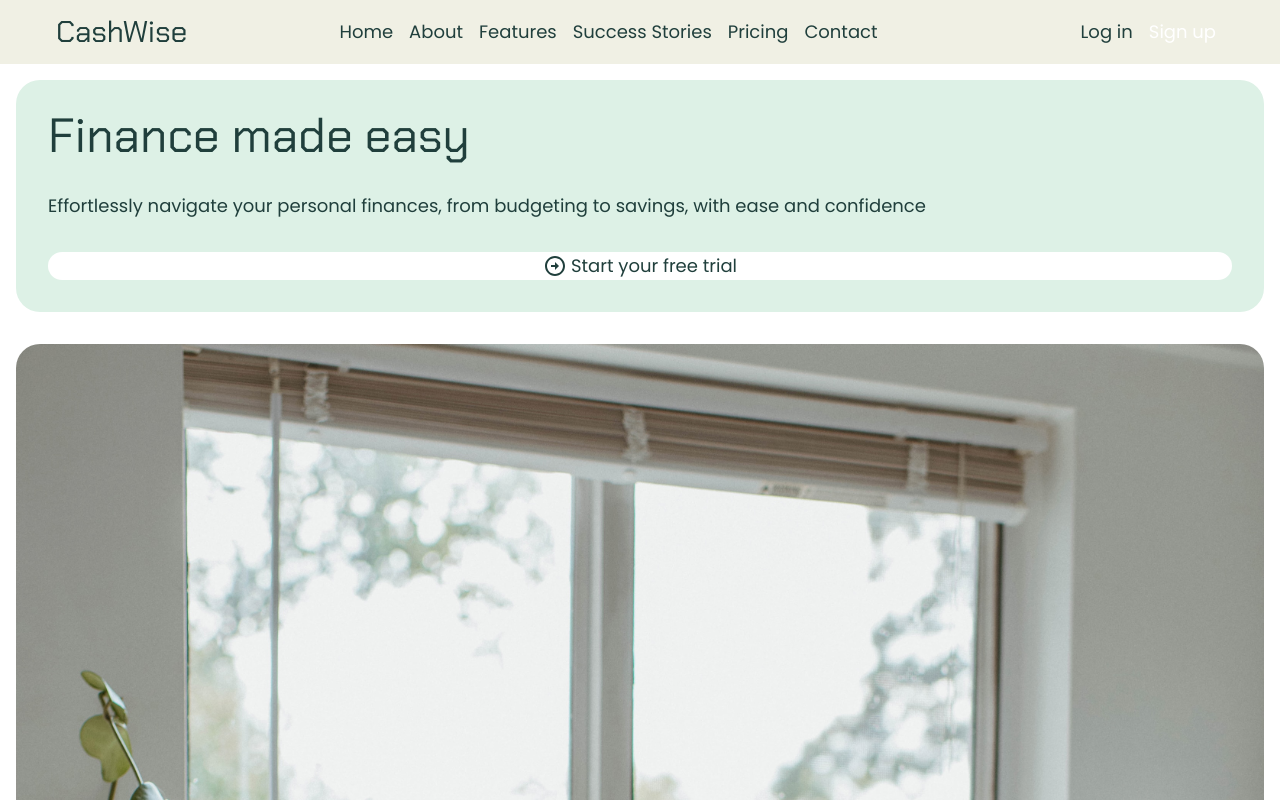
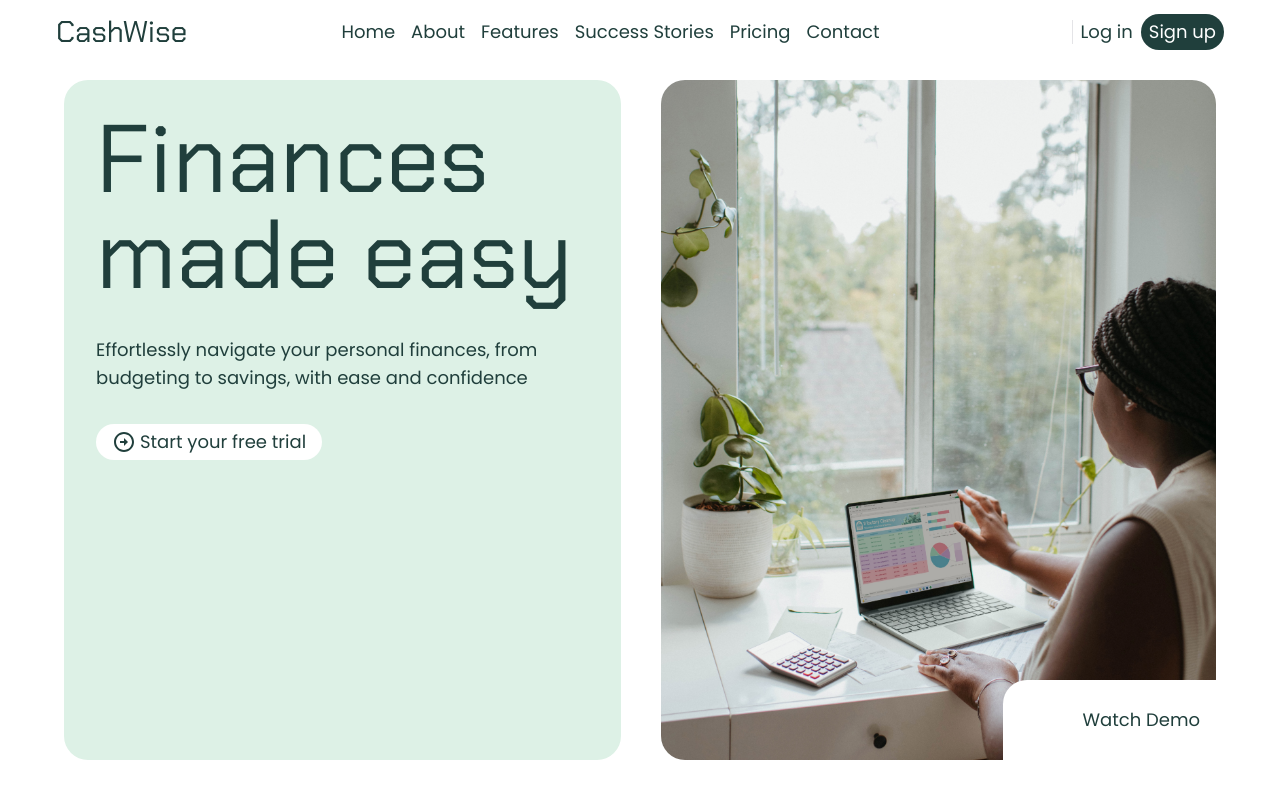
Before and after one commit to Milkdromeda-333/cashwise, a React (Vite) app: page / in a window 1280 px wide. Shown: the top 800 px of the page. Built offline with nearby package versions, Linux system fonts and the light colour scheme; some icons are missing.

Commit message:
add animations to heaer and navbar comps

```diff
--- a/src/components/Home/Header.jsx
+++ b/src/components/Home/Header.jsx
@@ -4,23 +4,26 @@ export default function Header() {
   return (
      <section className="
           bg-brand-lightMint text-brand-mint
-          p-8 mt-4 rounded-3xl
+          p-8 rounded-3xl
           flex flex-col gap-8
+          md:w-1/2
           ">
           <h1 className="
             text-5xl font-brand
+            lg:text-8xl
           ">
-              Finance made easy
+              Finances made easy
           </h1>
 
           <p>Effortlessly navigate your personal finances, from budgeting to savings, with ease and confidence</p>
 
       <a href="" className="
-              w-full bg-white
+          group
+          w-full bg-white rounded-3xl px-4 py-1
           flex flex-row justify-center items-center gap-1
-              rounded-3xl
+          lg:w-fit
           ">
-              <BiRightArrowCircle className="text-2xl" />
+              <BiRightArrowCircle className="text-2xl duration-700 group-hover:translate-x-0.5" />
               Start your free trial
           </a>
       </section>
--- a/src/components/Home/WatchDemo.jsx
+++ b/src/components/Home/WatchDemo.jsx
@@ -1,23 +1,26 @@
 import { PiPlayCircleThin } from "react-icons/pi";
-
 
 export default function WatchDemo() {
 
   return (
-      <div className="rounded-full relative">
+      <div className="rounded-full relative md:w-1/2">
           <img
               src="/images/person-at-computer.jpg"
               alt="person at computer"
-               className="rounded-3xl"
+               className="rounded-3xl w-full h-full object-cover"
           />
-          <div className="
-          absolute bottom-0 right-0
-          bg-white p-4
-          rounded-3xl rounded-e-none rounded-bl-none
-          flex flex-row justify-center items-center gap-4
+
+          <div
+            className="
+            group
+            absolute bottom-0 right-0
+            bg-white p-4
+            rounded-3xl rounded-e-none rounded-bl-none
+            flex flex-row justify-center items-center gap-4
+            duration-700 hover:text-gray-500
           ">
-              <PiPlayCircleThin className="text-5xl" />
-              Watch Demo
+              <PiPlayCircleThin className="text-5xl duration-700 group-hover:text-6xl group-hover:text-gray-500" />
+              <span className="">Watch Demo</span>
             </div>
     </div>
   )
--- a/src/components/Navbar.jsx
+++ b/src/components/Navbar.jsx
@@ -11,17 +11,17 @@ export default function Navbar() {
       <nav className={`
         flex flex-row justify-between items-center
         p-4 h-16 w-full
-        absolute left-0 top-0
+        absolute left-0 top-0 z-[2]
         transition-all duration-500
         ${isMobileNavOpen ? "bg-white" : "bg-brand-creme"}
-        lg:px-14 lg:py-4
+        lg:px-14 lg:py-4 lg:bg-white
     `}>
           <span className="font-brand text-brand-mint text-3xl ">
               CashWise
           </span>
 
               <ul className={`
-                transition-all duration-700
+                duration-700
                 flex flex-col gap-4 justify-center
                 absolute left-0 ${isMobileNavOpen ? "top-full" : "top-[-100vh] opacity-0"}
                 w-full h-[calc(100vh-64px)] px-4 bg-white
@@ -38,14 +38,20 @@ export default function Navbar() {
           <div className="
           flex flex-row gap-2 justify-center items-center
           ">
-              <PiShoppingBagThin className="text-3xl inline-block" />
+              <PiShoppingBagThin className="text-3xl inline-block  duration-700 hover:text-gray-500" />
 
-              <span className="w-[5px] h-3/4 bg-zinc-500"></span>
+              <span className="w-[1px] h-6 bg-zinc-200"></span>
 
               <a href="/login">Log in</a>
 
               {/* md screens and up only! */}
-              <a href="/signup" className="hidden md:block bg-brand-mint text-white rounded-full px-2 py-1">Sign up</a>
+              <a
+                href="/signup"
+                className="
+                    hidden bg-brand-darkGreen text-white rounded-full px-2 py-1 duration-300
+                    md:block
+                    hover:text-brand-lightMint
+              ">Sign up</a>
 
               {/* small screens only! */}
               {isMobileNavOpen ?
--- a/src/pages/Home.jsx
+++ b/src/pages/Home.jsx
@@ -4,9 +4,15 @@ import WatchDemo from "../components/Home/WatchDemo";
 export default function Home() {
 
   return (
-    <div className="pt-16 h-[100vh]  p-4 flex flex-col gap-8">
+      <div className="
+        p-4 pt-20
+      flex flex-col gap-8
+      lg:p-16 lg:pt-20
+      ">
+          <div className="flex flex-col gap-10 lg:h-[85vh] justify-center md:flex-row">
           <Header />
           <WatchDemo/>
+          </div>
     </div>
   )
 }
--- a/tailwind.config.js
+++ b/tailwind.config.js
@@ -13,7 +13,7 @@ export default {
       colors: {
         "brand-lightMint": "#ddf1e6",
         "brand-darkGreen": "#203f3c",
-        "brand-creme": "#f0f0e4",
+        "brand-creme": "#f7f7f3",
       }
     },
   },
```
Lines whose indentation alone changed are shown as unchanged.
